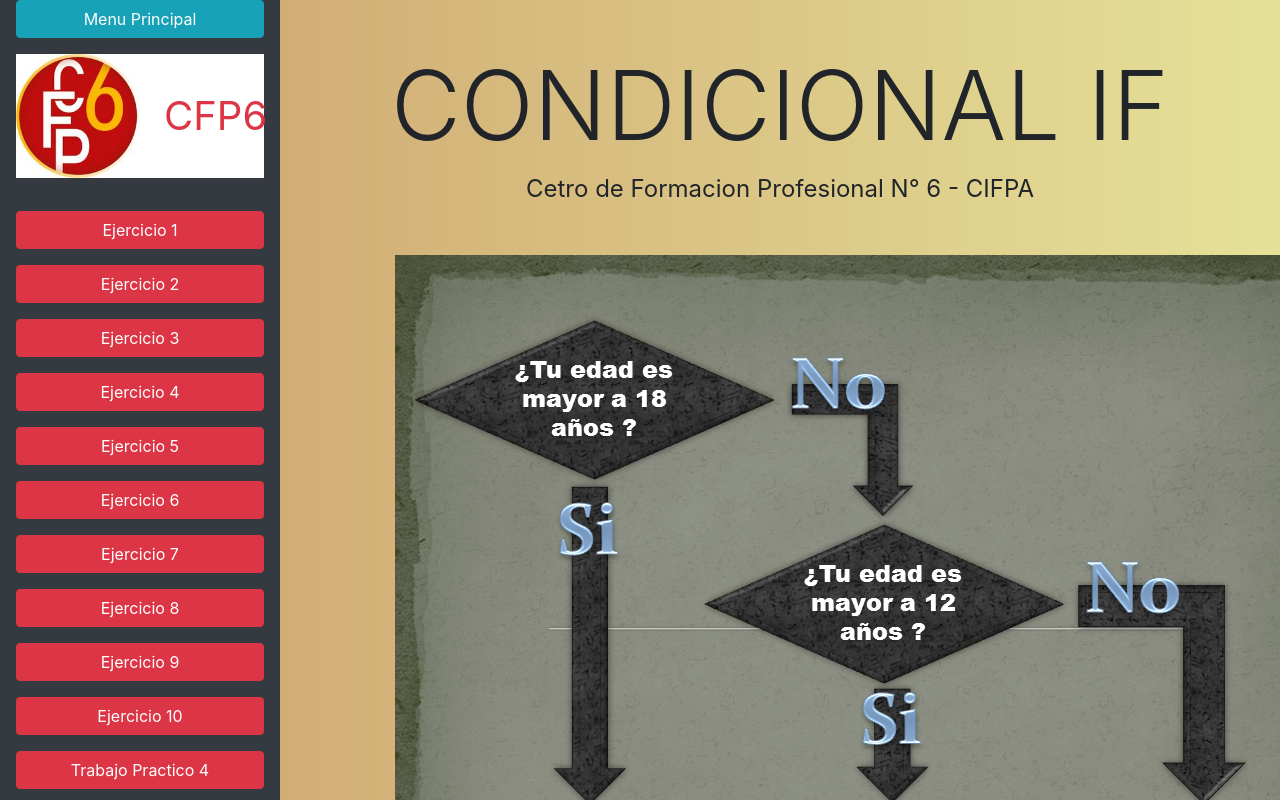
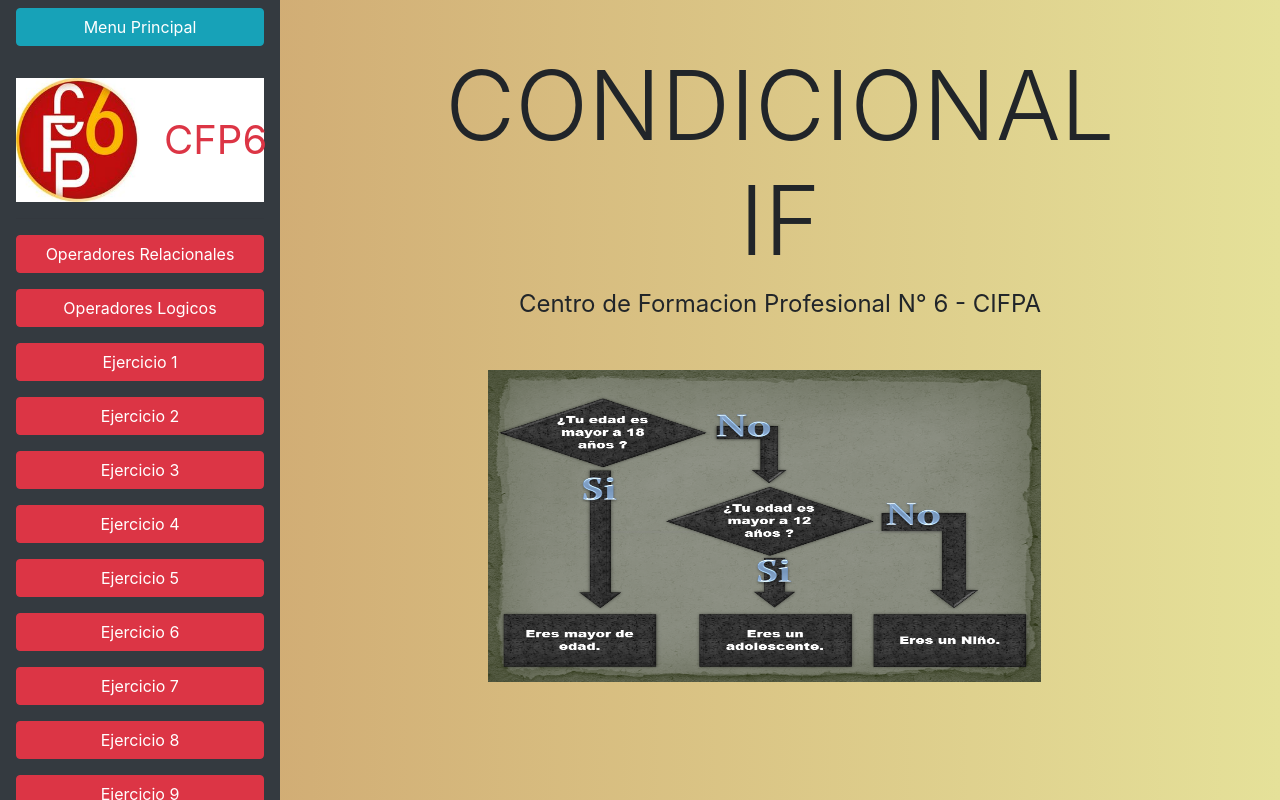
Before and after one commit to alejandroheidenreich/Tecnicas-de-Programacion-CFP, a plain HTML site: page 2-Condicional-IF/index.html in a window 1280 px wide. Drawn offline with nearby package versions, Linux system fonts and the light colour scheme.

Commit message:
cambios de resolucion

```diff
--- a/2-Condicional-IF/index.html
+++ b/2-Condicional-IF/index.html
@@ -11,14 +11,28 @@
 </head>
     <body>
         <main>
-            <div class="d-flex flex-column flex-shrink-0 px-3 text-white bg-dark" style="width: 280px;">
-                <a class="btn btn-info" onclick="location.href='../index.html'">Menu Principal</a>
-                <a href="/" class="d-flex align-items-center mb-3 mb-md-0 me-md-auto text-white text-decoration-none bg-white mt-3">
-                  <img src="/img/CFP.jpg" alt="logo" class="w-50">
-                  <span class="fs-1 link-danger px-4">CFP6</span>
-                </a>
-                <hr>
-                <ul class="nav nav-pills flex-column mb-auto">
+            <div class="d-flex flex-column flex-shrink-0 px-3 text-white bg-dark navbar" style="width: 280px;">
+              <ul class="nav nav-pills flex-column mb-auto">
+                <li>
+                  <a class="btn btn-info w-100 mb-3" onclick="location.href='../index.html'">Menu Principal</a>
+                </li>
+                <li>
+                  <a href="/" class="d-flex align-items-center mb-3 mb-md-0 me-md-auto text-white text-decoration-none bg-white mt-3">
+                <img src="/img/CFP.jpg" alt="logo" class="w-50">
+                <span class="fs-1 link-danger px-4">CFP6</span>
+              </a>
+              <hr>
+                </li>
+                  <li class="nav-item">
+                    <a onclick="location.href='IF-Relacionales.html'" class="btn btn-danger text-white w-100 link-dark mb-3">
+                      Operadores Relacionales
+                    </a>
+                  </li>
+                  <li class="nav-item">
+                    <a onclick="location.href='IF-Logicos.html'" class="btn btn-danger text-white w-100 link-dark mb-3">
+                      Operadores Logicos
+                    </a>
+                  </li>
                   <li class="nav-item">
                     <a onclick="location.href='IF-01.html'" class="btn btn-danger text-white w-100 link-dark mb-3">
                       Ejercicio 1
@@ -77,14 +91,14 @@
                 </ul>
                 <hr>
               </div>
-              <div class="container">
+              <div class="container" id="pCont">
                 <div class="row ">
                     <div class="col-12 text-center my-5">
                       <h1 class="display-1">CONDICIONAL IF</h1>
-                      <span class="fs-4">Cetro de Formacion Profesional N° 6 - CIFPA</span>
+                      <span class="fs-4">Centro de Formacion Profesional N° 6 - CIFPA</span>
                     </div>
                     <div class="col-12 bd-placeholder-img" style="margin-left: 10%;">
-                      <img src="../img/condicionalif.png" alt="">
+                      <img src="../img/condicionalif.png" class="imgMain" alt="">
                     </div>
                 </div>
             </div>
--- a/styles.css
+++ b/styles.css
@@ -20,6 +20,7 @@ main {
   flex-wrap: nowrap;
   height: 100vh;
   height: -webkit-fill-available;
+  width: -webkit-fill-available;
   max-height: 100vh;
   overflow-x: auto;
   overflow-y: hidden;
@@ -104,8 +105,41 @@ main {
   user-select: none;
 }
 
-@media (min-width: 768px) {
+/* Works on Firefox */
+* {
+  scrollbar-width: thin;
+  scrollbar-color: rgb(217, 83, 79) rgb(41, 43, 44);
+}
+
+/* Works on Chrome, Edge, and Safari */
+*::-webkit-scrollbar {
+  width: 12px;
+}
+
+*::-webkit-scrollbar-track {
+  background: rgb(41, 43, 44);
+}
+
+*::-webkit-scrollbar-thumb {
+  background-color: rgb(217, 83, 79);
+  border-radius: 20px;
+  border: 3px solid rgb(41, 43, 44);
+}
+
+@media (min-width: 800px) {
   .bd-placeholder-img-lg {
     font-size: 3.5rem;
   }
+ #pCont{
+  width: 60%;
+ }
+  .imgMain{
+    width: 75%;
+    height: 75%;
+  }
+
+  .navbar{
+    overflow-y: scroll;
+    overflow-x: hidden;
+  }
 }
```
Also changed, not shown: 1-Entrada-Salida/index.html (+11 -7 lines), 3-Selectiva-Switch/index.html (+14 -10 lines), 4-Bucle-While/index.html (+14 -10 lines), 5-Bucle-For/index.html (+14 -10 lines), index.html (+5 -5 lines).
